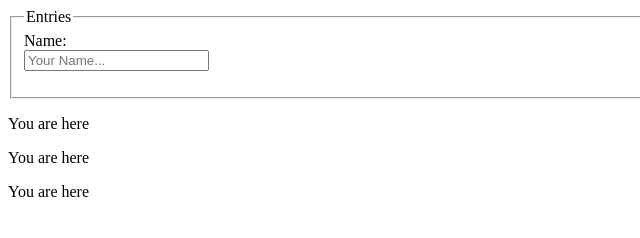
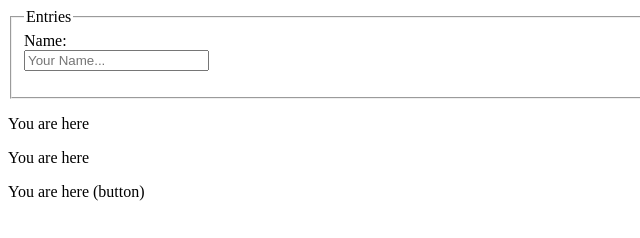
Before and after one commit to FinestWay/LocalRepo, a plain HTML site: page index.html in a window 1280 px wide. Shown: the full height of the page, 0-640 px from the left. Drawn offline with Linux system fonts and the light colour scheme.

```diff
--- a/index.html
+++ b/index.html
@@ -9,4 +9,4 @@
 
 <p>You are here</p>
 <p>You are here</p>
-<p>You are here</p>
+<p>You are here (button)</p>
```
